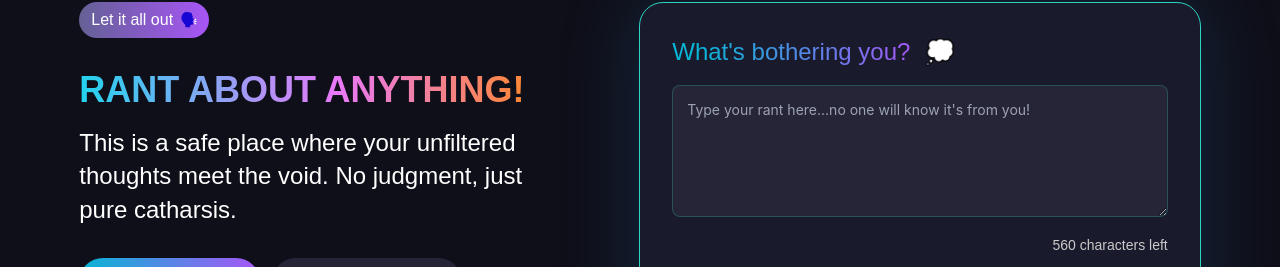
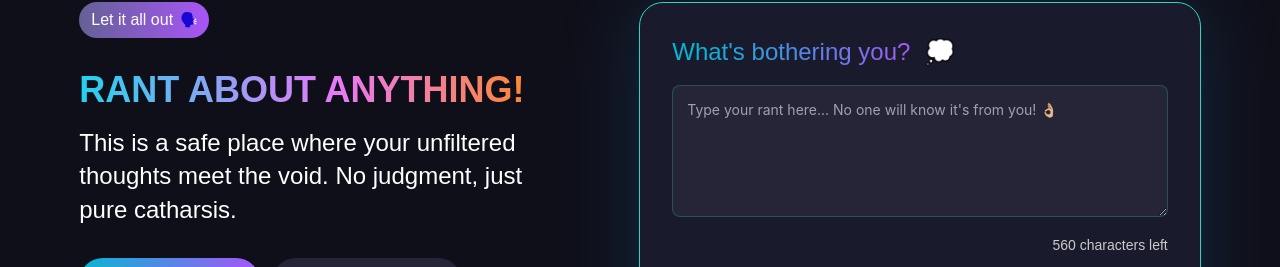
Before and after one commit to ajibolagenius/rant, a React (Vite) app: page / in a window 1280 px wide. Shown: the part 202-469 px from the top of the page. Built offline with nearby package versions, Linux system fonts and the light colour scheme; no server answers; the database is empty.

Commit message:
feat: Update placeholder text in RantForm component for improved user engagement

```diff
--- a/src/components/RantForm.jsx
+++ b/src/components/RantForm.jsx
@@ -149,7 +149,7 @@ const RantForm = ({ onRantSubmitted }) => {
                     </div>
                     <textarea
                         className="form-input"
-                        placeholder="Type your rant here...no one will know it's from you!"
+                        placeholder="Type your rant here... No one will know it's from you! 👌🏼"
                         value={rantText}
                         onChange={(e) => setRantText(e.target.value)}
                         required
```
